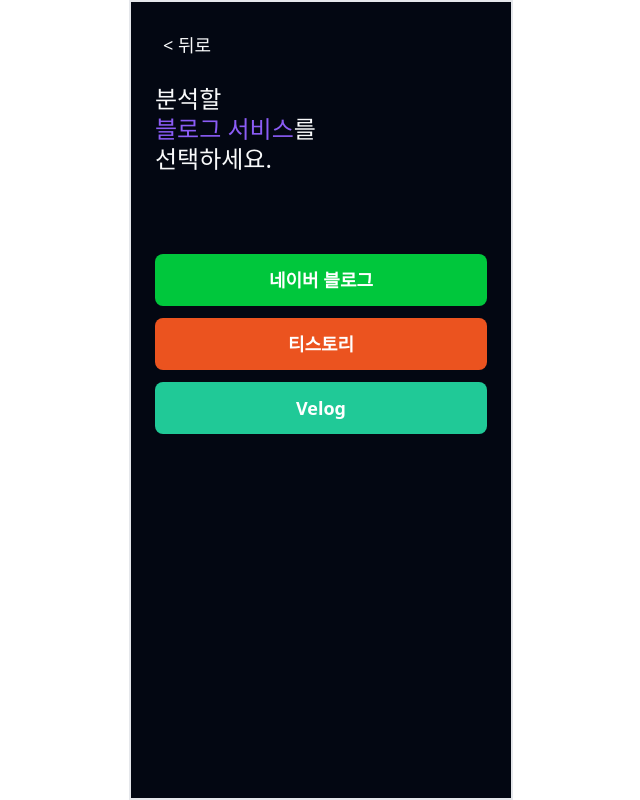
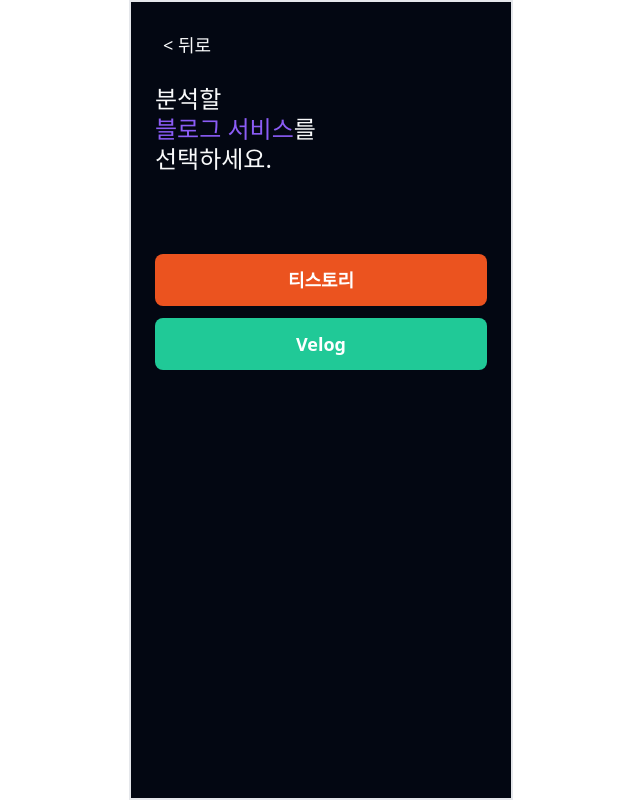
Before and after one commit to ttogeul-ttogeul/frontend, a Next.js app: page /analysis-input in a window 1280 px wide. Shown: the whole page, without its empty margins (319-959 px from the left). Built offline with nearby package versions, Linux system fonts and the light colour scheme.

Commit message:
feat: 상수에서 네이버 삭제

```diff
--- a/constants/blogs.ts
+++ b/constants/blogs.ts
@@ -1,12 +1,4 @@
 export const BLOGS = [
-  {
-    id: "naver",
-    name: "네이버 블로그",
-    icon: "",
-    bgColor: "bg-blog-naver",
-    urlExample: "https://blog.naver.com/example",
-    homeUrl: "https://blog.naver.com",
-  },
   {
     id: "tistory",
     name: "티스토리",
```
